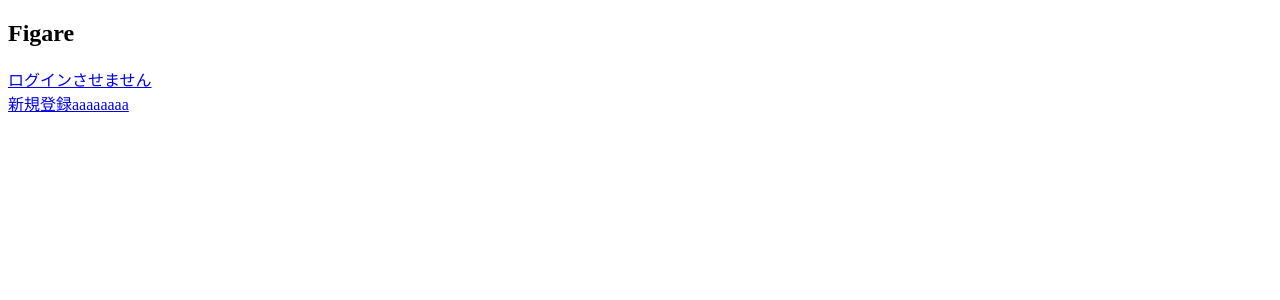
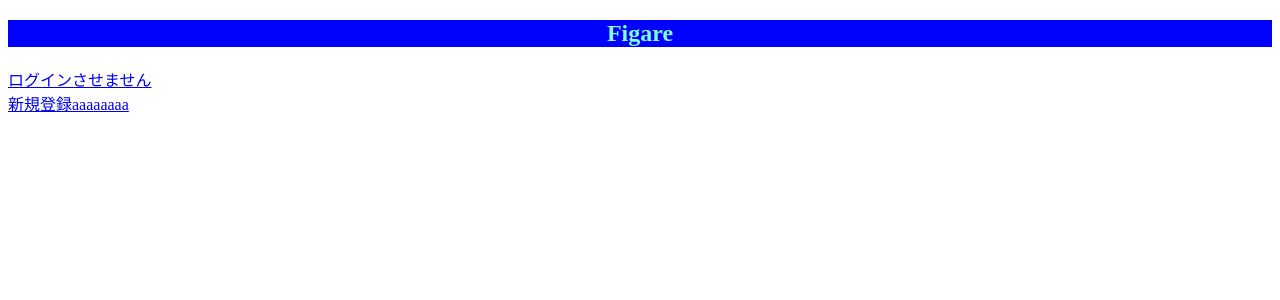
Before and after one commit to kousei4446/figare, a React (Vite) app: page / in a window 1280 px wide. Shown: the top 300 px of the page. Built offline with nearby package versions, Linux system fonts and the light colour scheme.

Commit message:
change CSS

```diff
--- a/src/App.css
+++ b/src/App.css
@@ -0,0 +1,8 @@
+.title{
+    text-align: center;
+}
+
+#title{
+    color: aquamarine;
+    background-color: blue;
+}
--- a/src/App.jsx
+++ b/src/App.jsx
@@ -2,8 +2,7 @@ import React from 'react';
 import { BrowserRouter as Router, Route, Routes, Link, useLocation } from 'react-router-dom';
 import Register from './components/newregester/Register';
 import Login from './components/Login/Login';
-
-
+import "./App.css";
 
 
 
@@ -31,7 +30,7 @@ function Navigation() {
 
   return (
     <nav>
-      <h1>Figare</h1>
+      <h1 className='title' id='title'>Figare</h1>
       <div>
           <Link to="/login">ログインさせません</Link>
           <br/>
```
